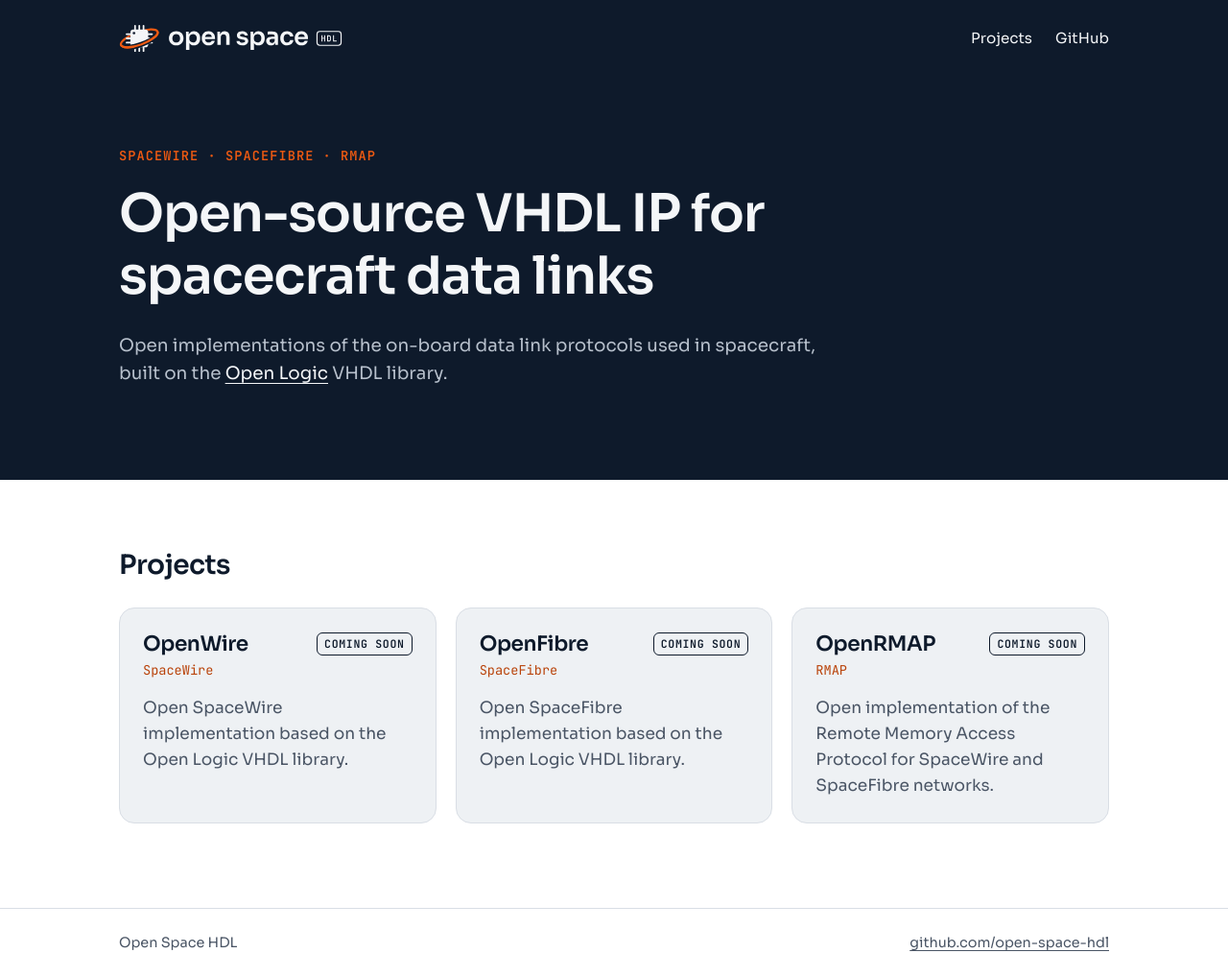
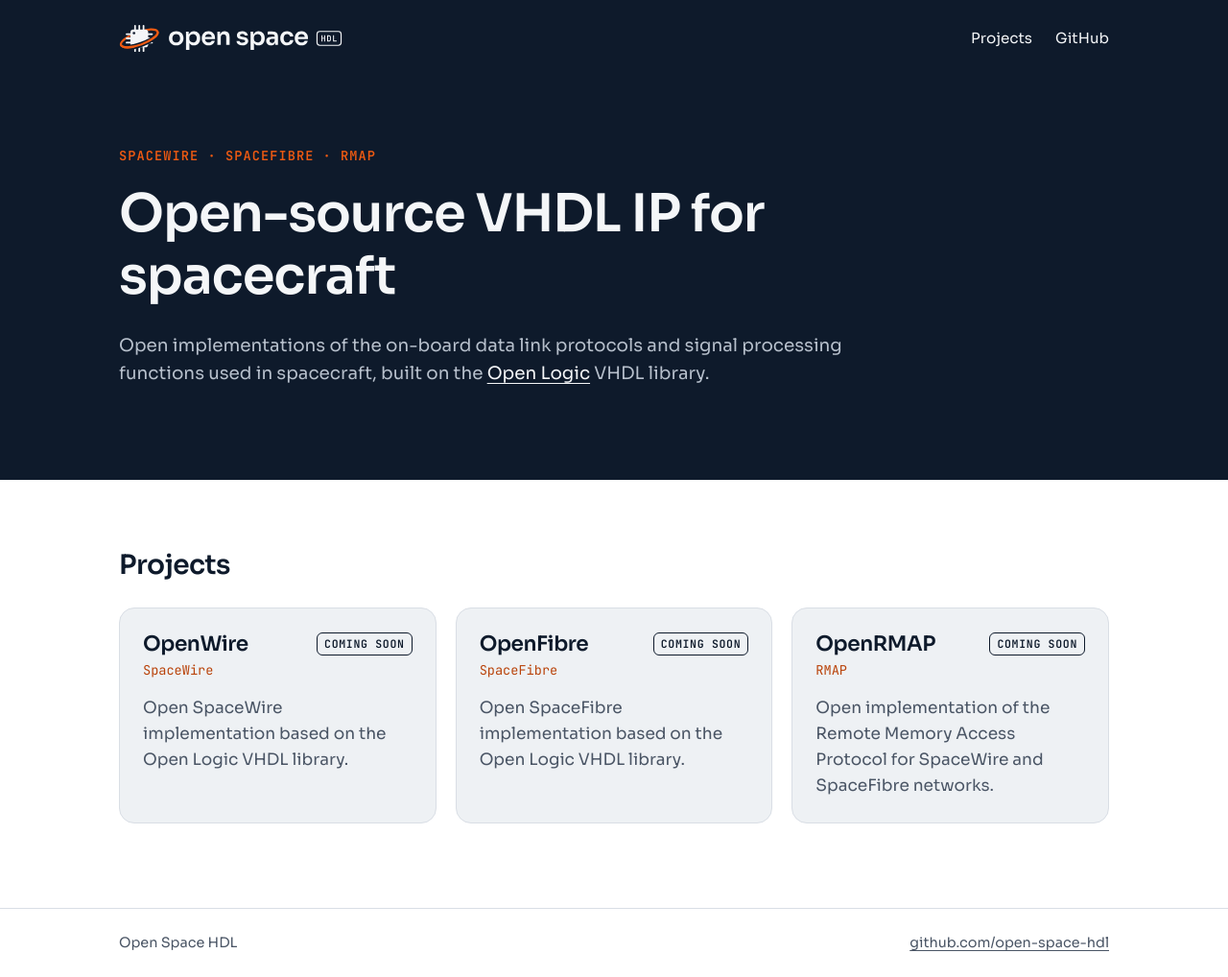
Before and after one commit to open-space-hdl/open-space-hdl.github.io, a Jekyll site: the page built from index.html, in a window 1280 px wide. Shown: the whole page at 96% size. Built offline with Jekyll 4.4.1, drawn with Linux system fonts in a browser that asks for light colours.

Commit message:
Broaden tagline and intro to signal processing
Tagline is now "Open-source VHDL IP for spacecraft"; the intro and meta
description mention signal processing functions next to the data link
protocols.

Co-Authored-By: Claude Opus 5.5 (1M context) <noreply@anthropic.com>
Claude-Session: https://claude.ai/code/session_012mBU8fv1jbSrqq4KFAG2S9

```diff
--- a/_config.yml
+++ b/_config.yml
@@ -1,7 +1,8 @@
 title: Open Space HDL
-tagline: Open-source VHDL IP for spacecraft data links
+tagline: Open-source VHDL IP for spacecraft
 description: >-
-  Open-source VHDL implementations of SpaceWire, SpaceFibre and RMAP,
+  Open-source VHDL IP for spacecraft: on-board data link protocols such as
+  SpaceWire, SpaceFibre and RMAP, and signal processing functions,
   built on the Open Logic VHDL library.
 url: https://openspacehdl.org
 baseurl: ""
--- a/index.html
+++ b/index.html
@@ -6,8 +6,8 @@ layout: default
     <p class="eyebrow">SpaceWire · SpaceFibre · RMAP</p>
     <h1>{{ site.tagline }}</h1>
     <p class="lead">
-      Open implementations of the on-board data link protocols used in spacecraft,
-      built on the <a href="https://github.com/open-logic/open-logic">Open Logic</a> VHDL library.
+      Open implementations of the on-board data link protocols and signal processing
+      functions used in spacecraft, built on the <a href="https://github.com/open-logic/open-logic">Open Logic</a> VHDL library.
     </p>
   </div>
 </section>
```
